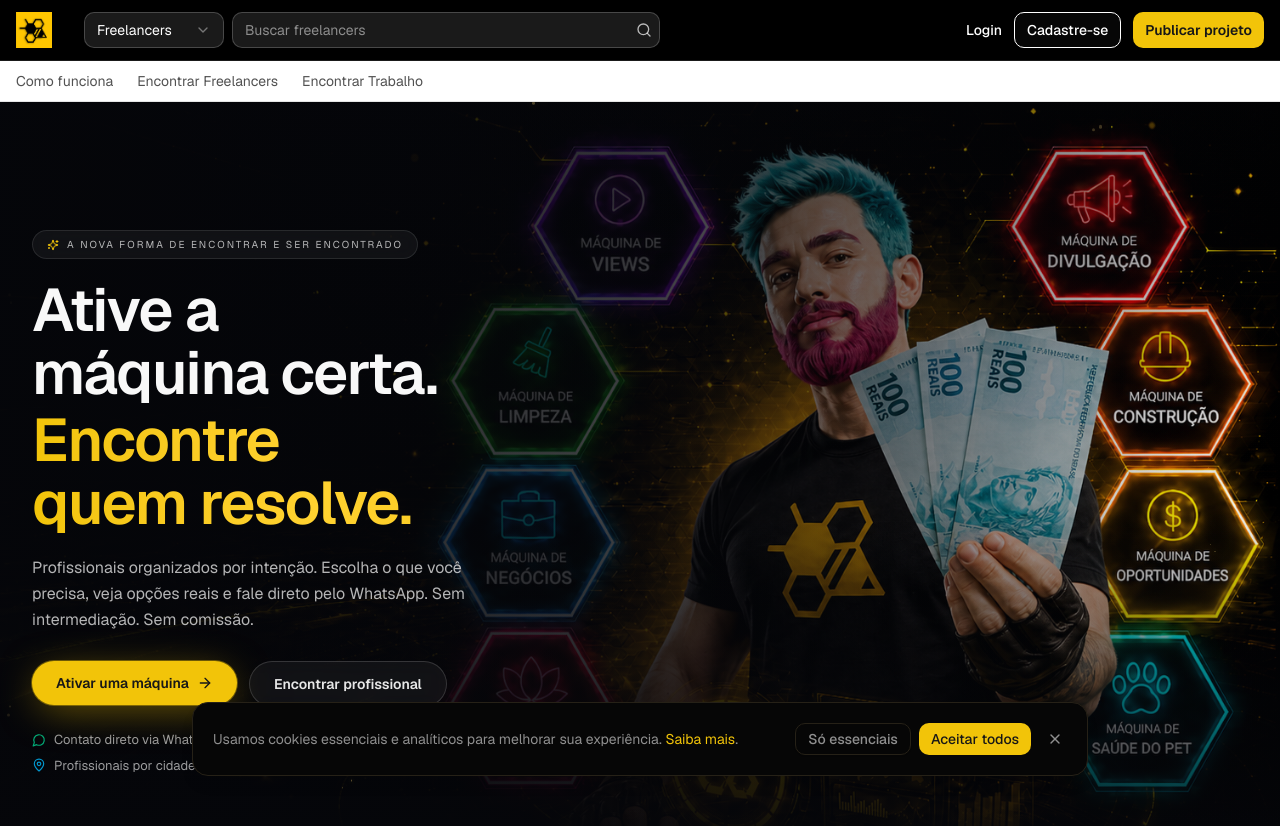
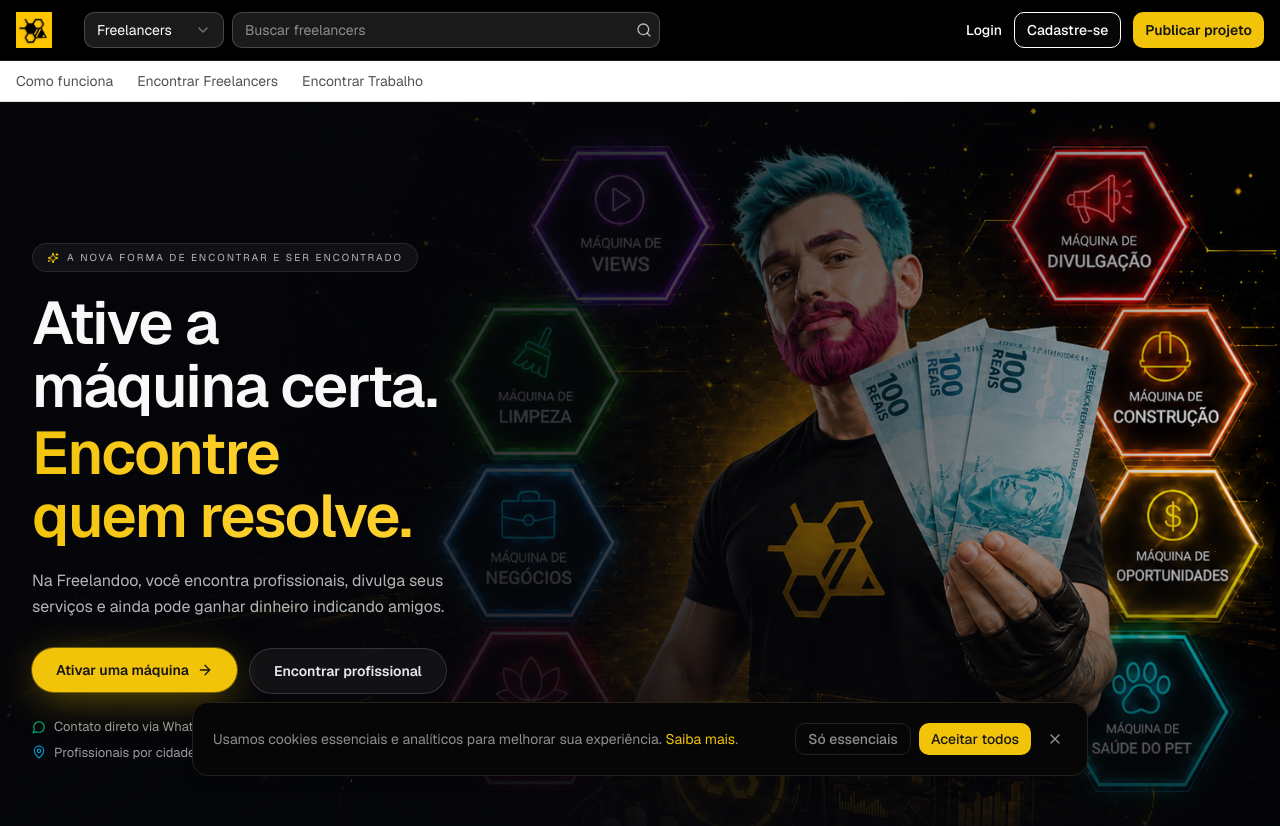
Before and after one commit to freelandoo/freelandoo-frontend, a Next.js app: page / in a window 1280 px wide. Shown: the top 826 px of the page. Built offline with nearby package versions, Linux system fonts and the light colour scheme; no server answers.

Commit message:
copy(hero): atualiza subtexto da home

```diff
--- a/components/home/machines/hero-section.tsx
+++ b/components/home/machines/hero-section.tsx
@@ -58,7 +58,7 @@ export function HeroSection() {
             transition={{ duration: 0.8, delay: 0.5 }}
             className="mt-5 max-w-md text-pretty text-sm text-white/70 md:text-base md:leading-relaxed"
           >
-            Profissionais organizados por intenção. Escolha o que você precisa, veja opções reais e fale direto pelo WhatsApp. Sem intermediação. Sem comissão.
+            Na Freelandoo, você encontra profissionais, divulga seus serviços e ainda pode ganhar dinheiro indicando amigos.
           </motion.p>
 
           <motion.div
```
